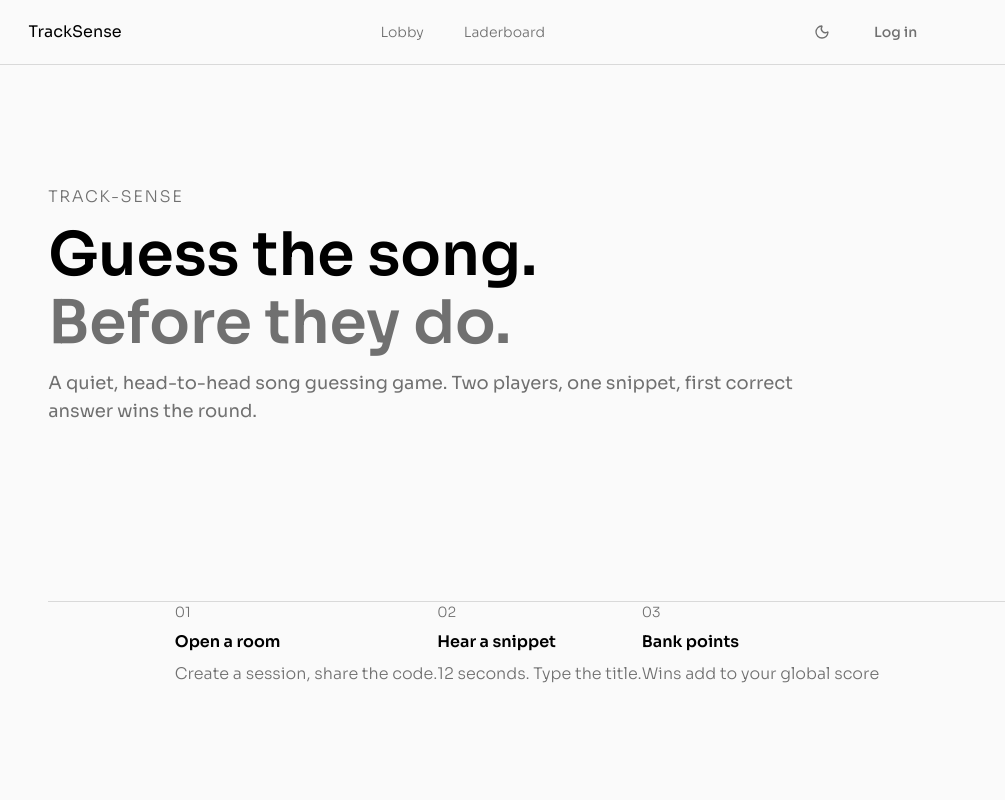
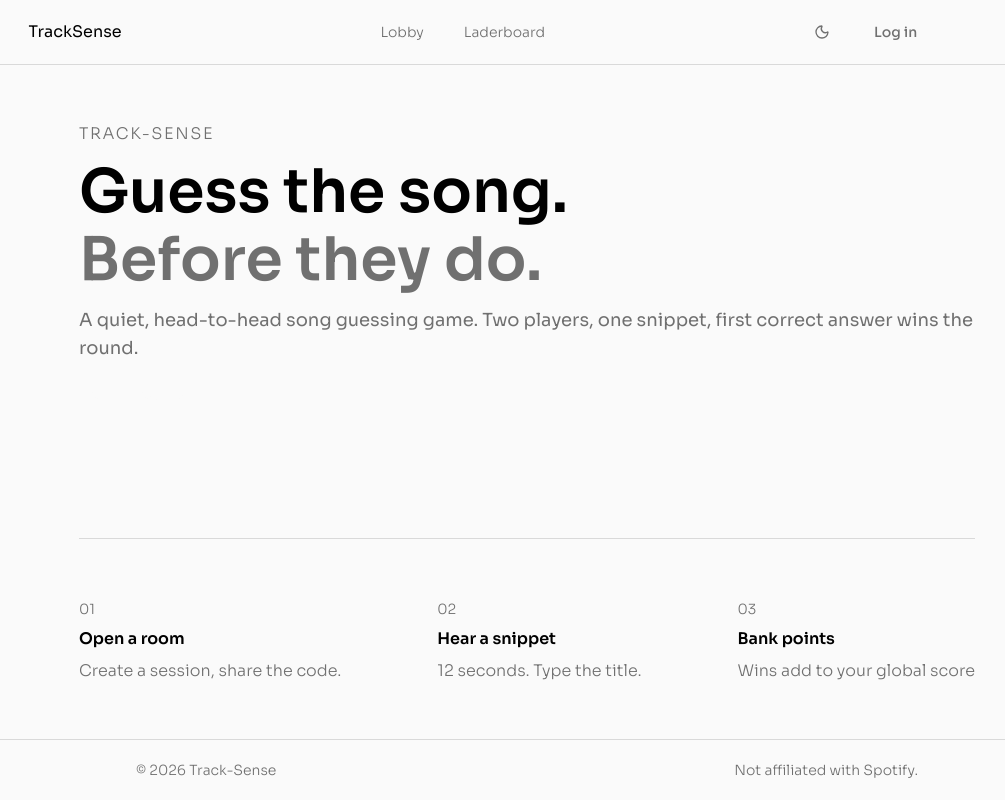
Before and after one commit to ayoubchwt/track-sense, a Next.js app: page / in a window 1280 px wide. Shown: the whole page, without its empty margins (113-1118 px from the left). Built offline with nearby package versions, Linux system fonts and the light colour scheme.

Commit message:
fixed the home layout and added the footer

```diff
--- a/package.json
+++ b/package.json
@@ -9,6 +9,7 @@
     "lint": "eslint"
   },
   "dependencies": {
+    "better-auth": "^1.6.23",
     "class-variance-authority": "^0.7.1",
     "clsx": "^2.1.1",
     "lucide-react": "^1.24.0",
--- a/src/app/layout.tsx
+++ b/src/app/layout.tsx
@@ -1,6 +1,7 @@
 import type { Metadata } from "next";
 import "./globals.css";
 import Navabar from "@/components/layout/Navbar";
+import Footer from "@/components/layout/Footer";
 import { Sora } from "next/font/google";
 export const metadata: Metadata = {
   title: "Create Next App",
@@ -17,9 +18,10 @@
 }>) {
   return (
     <html lang="en">
-      <body className={`min-h-full flex flex-col bg-(--bg) ${sora.className}`} suppressHydrationWarning={true}>
+      <body className={`min-h-screen flex flex-col bg-(--bg) ${sora.className}`} suppressHydrationWarning={true}>
         <Navabar></Navabar>
         {children}
+        <Footer></Footer>
       </body>
     </html>
   );
--- a/src/app/page.tsx
+++ b/src/app/page.tsx
@@ -2,7 +2,7 @@
 import Steps from "@/components/features/dashboard/Steps";
 export default function Home() {
   return (
-    <div className="flex flex-col w-full min-h-full items-center pt-30">
+    <div className="flex flex-col flex-1 max-w-5xl mx-auto items-center justify-center gap-15">
       <Hero></Hero>
       <Steps></Steps>
     </div>
--- a/src/components/features/dashboard/Hero.tsx
+++ b/src/components/features/dashboard/Hero.tsx
@@ -9,7 +9,7 @@
             <h1 className="text-6xl font-semibold">Guess the song.</h1>
             <h1 className="text-6xl font-semibold text-(--text-light)">Before they do.</h1>
         </div>
-        <p className="text-lg w-[80%] text-(--text-light)">A quiet, head-to-head song guessing game. Two players, one snippet, first correct answer wins the round.</p>
+        <p className="text-lg max-w-4xl text-(--text-light)">A quiet, head-to-head song guessing game. Two players, one snippet, first correct answer wins the round.</p>
         <Button variant="primary">Start a Session</Button>
     </div>
 }
--- a/src/components/features/dashboard/Steps.tsx
+++ b/src/components/features/dashboard/Steps.tsx
@@ -1,7 +1,7 @@
 import StepCard from "./StepCard";
 
 function Steps() {
-    return <div className="flex items-center justify-around">
+    return <div className="flex w-full items-center justify-between">
         <StepCard number={"01"} title={"Open a room"} description={"Create a session, share the code."} ></StepCard>
         <StepCard number={"02"} title={"Hear a snippet"} description={"12 seconds. Type the title."}></StepCard>
         <StepCard number={"03"} title={"Bank points"} description={"Wins add to your global score"}></StepCard>
--- a/src/components/layout/Footer.tsx
+++ b/src/components/layout/Footer.tsx
@@ -0,0 +1,7 @@
+function Footer() {
+    return <div className="flex items-center justify-around border-t border-(--border-dark) p-5">
+        <p className="text-sm font-light text-(--text-light)">&#169; 2026 Track-Sense</p>
+        <p className="text-sm font-light text-(--text-light)">Not affiliated with Spotify.</p>
+    </div>
+}
+export default Footer;
```
Also changed, not shown: src/lib/auth.ts (added), 2 other files (tests, documents, lock files or other folders).
